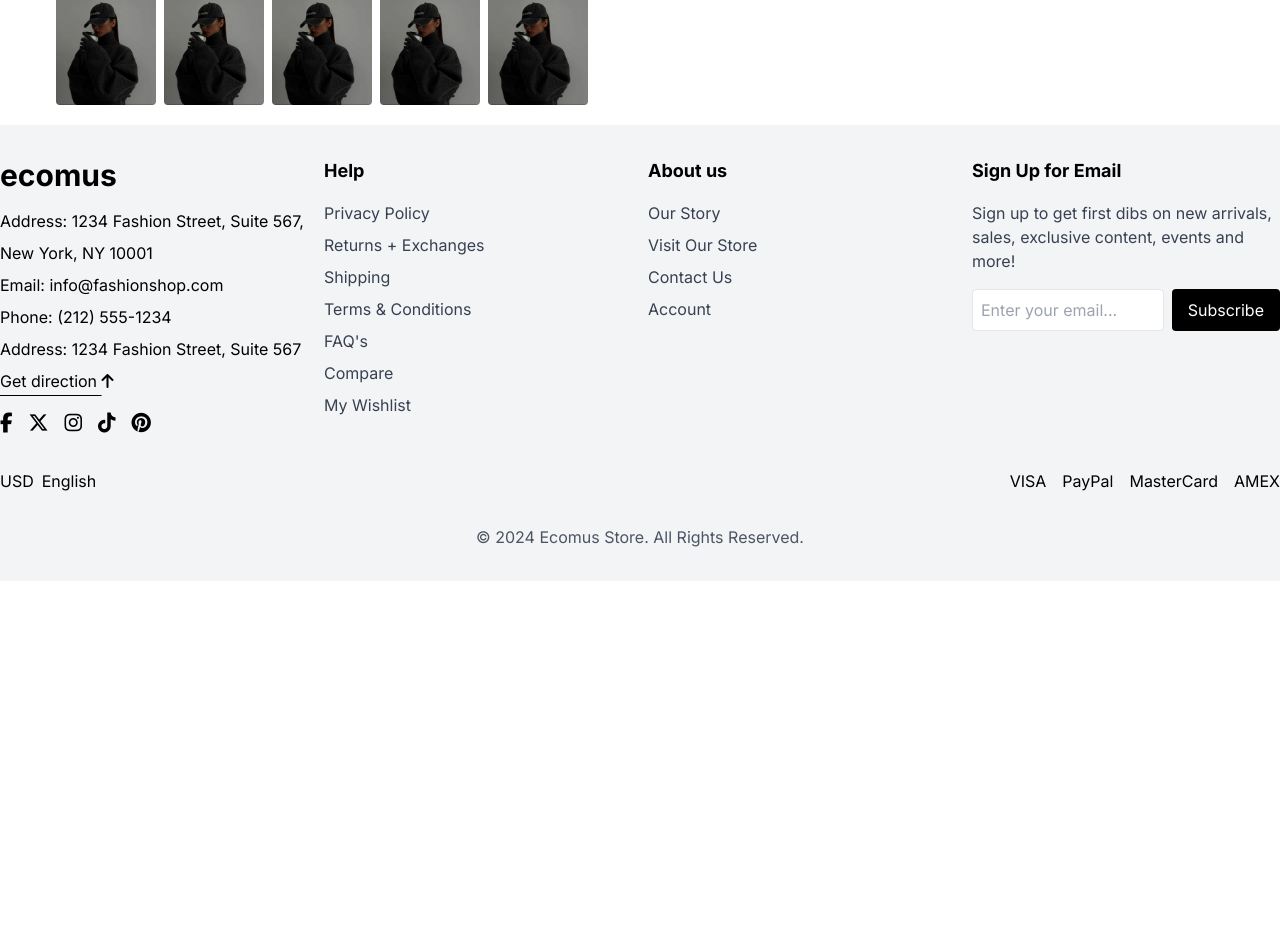
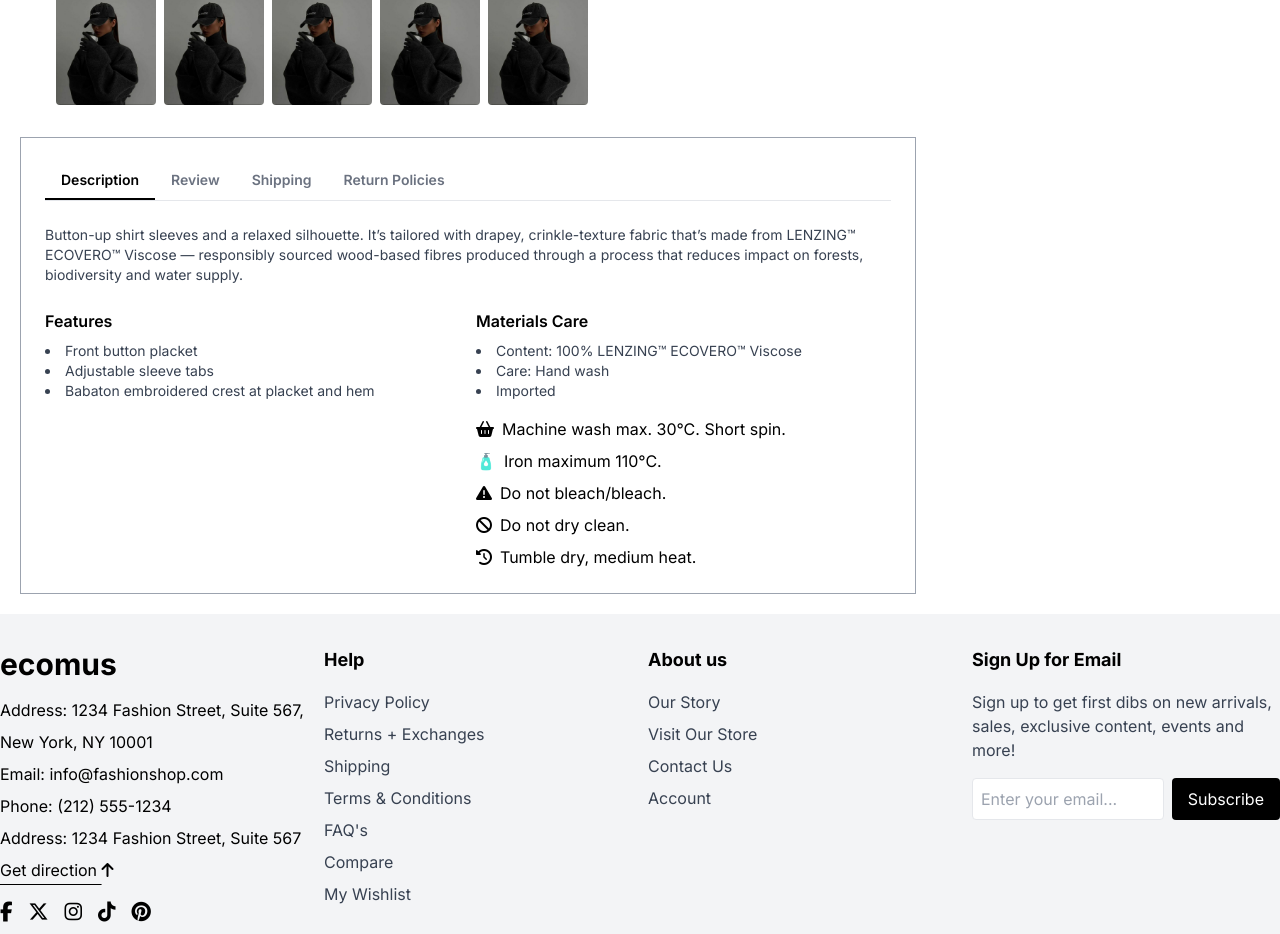
Before and after one commit to DanielaHernande/WorkShop-S1-NextJs, a Next.js app: page /home/product in a window 1280 px wide. Shown: the part 860-1794 px from the top of the page. Before the commit the page ends 1441 px from the top, so only its background shows below. Built offline with nearby package versions, Linux system fonts and the light colour scheme.

Commit message:
Feat: Product Information cretion

```diff
--- /dev/null
+++ b/src/app/_components/infoPage/productInformation/productInformation.tsx
@@ -0,0 +1,83 @@
+export default function ProductTabs() {
+  return (
+    <div className="mt-8 max-w-4xl p-6 border border-gray-400">
+      {/* Pestañas */}
+      <div className="flex border-b">
+        <button className="py-2 px-4 border-b-2 border-black text-sm font-semibold text-black">
+          Description
+        </button>
+        <button className="py-2 px-4 border-b-2 border-transparent text-sm font-semibold text-gray-500">
+          Review
+        </button>
+        <button className="py-2 px-4 border-b-2 border-transparent text-sm font-semibold text-gray-500">
+          Shipping
+        </button>
+        <button className="py-2 px-4 border-b-2 border-transparent text-sm font-semibold text-gray-500">
+          Return Policies
+        </button>
+      </div>
+
+      {/* Contenido de todas las pestañas (estático) */}
+      <div className="mt-6">
+        {/* Descripción */}
+        <div>
+          <p className="text-sm text-gray-700">
+            Button-up shirt sleeves and a relaxed silhouette. It’s tailored with
+            drapey, crinkle-texture fabric that’s made from LENZING™ ECOVERO™
+            Viscose — responsibly sourced wood-based fibres produced through a
+            process that reduces impact on forests, biodiversity and water
+            supply.
+          </p>
+          <div className="mt-6 grid grid-cols-2 gap-4">
+            <div>
+              <h3 className="font-semibold mb-2">Features</h3>
+              <ul className="list-disc list-inside text-sm text-gray-700">
+                <li>Front button placket</li>
+                <li>Adjustable sleeve tabs</li>
+                <li>Babaton embroidered crest at placket and hem</li>
+              </ul>
+            </div>
+
+            <div>
+              <h3 className="font-semibold mb-2">Materials Care</h3>
+              <ul className="list-disc list-inside text-sm text-gray-700">
+                <li>Content: 100% LENZING™ ECOVERO™ Viscose</li>
+                <li>Care: Hand wash</li>
+                <li>Imported</li>
+              </ul>
+              <ul className="mt-4 space-y-2">
+                <li className="flex items-center">
+                  <span className="mr-2">
+                    <i className="fa-solid fa-basket-shopping"></i>
+                  </span>{" "}
+                  Machine wash max. 30°C. Short spin.
+                </li>
+                <li className="flex items-center">
+                  <span className="mr-2">🧴</span> Iron maximum 110°C.
+                </li>
+                <li className="flex items-center">
+                  <span className="mr-2">
+                    <i className="fa-solid fa-triangle-exclamation"></i>
+                  </span>{" "}
+                  Do not bleach/bleach.
+                </li>
+                <li className="flex items-center">
+                  <span className="mr-2">
+                    <i className="fa-solid fa-ban"></i>
+                  </span>{" "}
+                  Do not dry clean.
+                </li>
+                <li className="flex items-center">
+                  <span className="mr-2">
+                    <i className="fa-solid fa-clock-rotate-left"></i>
+                  </span>{" "}
+                  Tumble dry, medium heat.
+                </li>
+              </ul>
+            </div>
+          </div>
+        </div>
+      </div>
+    </div>
+  );
+}
--- a/src/app/home/product/page.tsx
+++ b/src/app/home/product/page.tsx
@@ -1,5 +1,6 @@
 import ProductDetails from "@/app/_components/infoPage/productDetail/productDetail";
 import ProductGallery from "@/app/_components/infoPage/productGallery/productGallery";
+import ProductDescription from "@/app/_components/infoPage/productInformation/productInformation";
 
 export default function PageProduct() {
 
@@ -17,7 +18,7 @@ export default function PageProduct() {
 
 
           {/* Descripción del producto con pestañas */}
-
+          <ProductDescription />
         </div>
       );
     }
```
